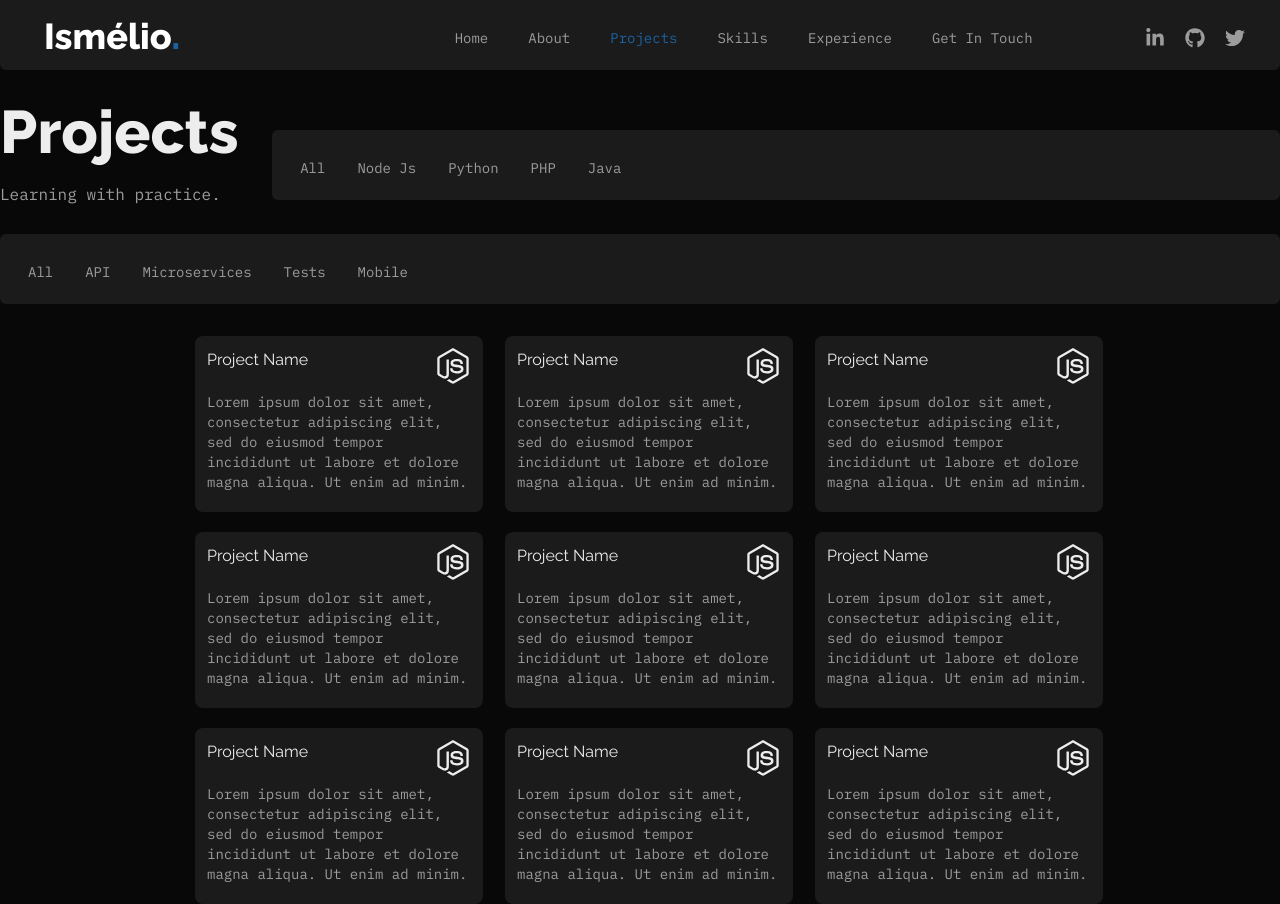
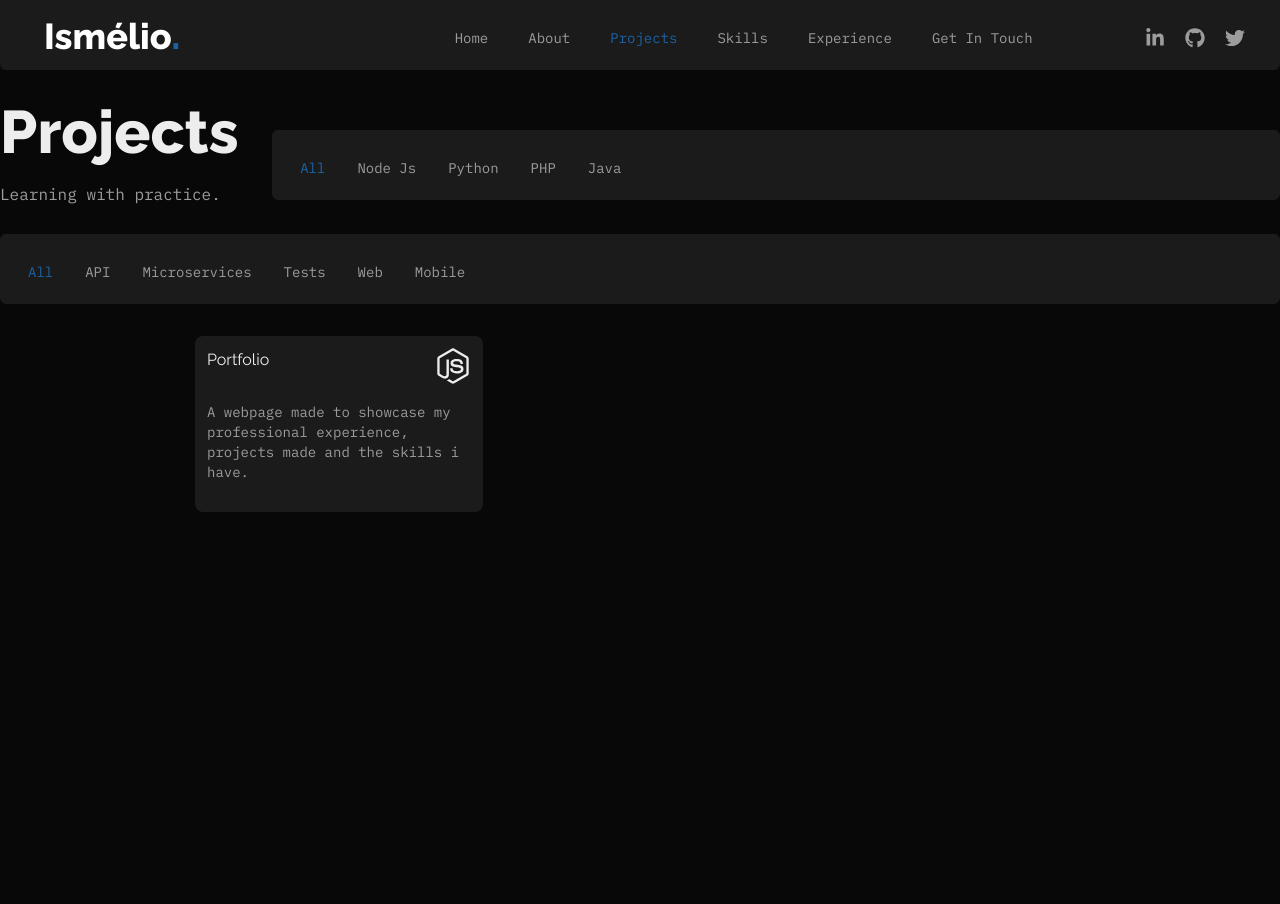
Before and after one commit to Cori-YS/portfolio, a Next.js app: page /projects in a window 1280 px wide. Shown: the top 904 px of the page. After the commit the page ends 800 px from the top, so only its background shows below. Built offline with nearby package versions, Linux system fonts and the light colour scheme.

Commit message:
feat: update projects page

```diff
--- /dev/null
+++ b/src/app/data/languages.ts
@@ -0,0 +1,20 @@
+const languages = [
+  {
+    name: 'Node Js',
+    tag: 'nodejs',
+  },
+  {
+    name: 'Python',
+    tag: 'python',
+  },
+  {
+    name: 'PHP',
+    tag: 'php',
+  },
+  {
+    name: 'Java',
+    tag: 'java',
+  },
+];
+
+export { languages };
--- /dev/null
+++ b/src/app/data/projects/index.ts
@@ -0,0 +1,17 @@
+import portfolio from './portfolio';
+
+export type PersonalProject = {
+  id: string;
+  title: string;
+  shortDescription: string;
+  longDescription: string;
+  githubLink: string;
+  demoLink?: string;
+  iconId: string;
+  tags: string[];
+  languages: string[];
+};
+
+const projects = [portfolio];
+
+export { projects };
--- /dev/null
+++ b/src/app/data/projects/portfolio.ts
@@ -0,0 +1,16 @@
+import { PersonalProject } from '.';
+
+const portfolio: PersonalProject = {
+  id: '4694594686',
+  title: 'Portfolio',
+  shortDescription:
+    'A webpage made to showcase my professional experience, projects made and the skills i have.',
+  longDescription:
+    'A webpage made to showcase my professional experience, projects made and the skills i have.',
+  githubLink: '',
+  iconId: '',
+  tags: ['web'],
+  languages: ['nodejs'],
+};
+
+export default portfolio;
--- /dev/null
+++ b/src/app/data/tags.ts
@@ -0,0 +1,24 @@
+const tags = [
+  {
+    name: 'API',
+    tag: 'api',
+  },
+  {
+    name: 'Microservices',
+    tag: 'microservices',
+  },
+  {
+    name: 'Tests',
+    tag: 'tests',
+  },
+  {
+    name: 'Web',
+    tag: 'web',
+  },
+  {
+    name: 'Mobile',
+    tag: 'mobile',
+  },
+];
+
+export { tags };
--- a/src/app/projects/page.tsx
+++ b/src/app/projects/page.tsx
@@ -1,62 +1,123 @@
+'use client';
+
+import Link from 'next/link';
+import clsx from 'clsx';
+import { languages } from '../data/languages';
+import { projects } from '../data/projects';
+import { tags } from '../data/tags';
 import { Project } from '../ui/projects/project';
+import { usePathname, useSearchParams } from 'next/navigation';
+import { useCallback } from 'react';
 
 export default function Projects() {
+  const pathname = usePathname();
+  const searchParams = useSearchParams();
+
+  // Get a new searchParams string by merging the current
+  // searchParams with a provided key/value pair
+  const createQueryString = useCallback(
+    (name: string, value: string) => {
+      const params = new URLSearchParams(searchParams.toString());
+      params.set(name, value);
+
+      return params.toString();
+    },
+    [searchParams]
+  );
+
+  const removeQueryParam = (name: string) => {
+    const params = new URLSearchParams(searchParams.toString());
+    params.delete(name);
+    console.log(params.toString());
+    return params.toString();
+  };
+
   return (
     <div className='lg:w-[1380] md:mx-auto'>
       <div className='md:flex md:mt-8'>
-        <div className='md:w-[350px]'>
-          <h1 className='font-sans font-extrabold text-3xl md:text-6xl md:pb-5'>
+        <div className='md:w-[350px] md:pl-5 lg:p-0'>
+          <h1 className='font-sans font-extrabold text-3xl md:text-4xl md:pb-5 lg:text-6xl'>
             Projects
           </h1>
           <p className='font-mono text-gray-text text-nowrap'>
             Learning with practice.
           </p>
         </div>
-        <div className='flex overflow-x-auto whitespace-nowrap space-x-8 p-4 scrollbar-hide hover:scrollbar-default bg-gray font-mono text-gray-text text-sm md:rounded-md w-full md:p-7 md:mt-7 md:h-[70px]'>
-          <a href='#' className='hover:text-blue'>
+        <div className='flex overflow-x-auto whitespace-nowrap space-x-8 p-4 scrollbar-hide hover:scrollbar-default bg-gray font-mono text-gray-text text-sm w-full md:p-7 md:h-[70px] md:mt-3 md:rounded-l-md lg:mt-7 lg:rounded-md'>
+          <a
+            href={pathname + '?' + removeQueryParam('language')}
+            className={clsx('hover:text-light-blue', {
+              'text-blue': searchParams.get('language') === null,
+            })}
+          >
             All
           </a>
-          <a href='#' className='hover:text-blue'>
-            Node Js
-          </a>
-          <a href='#' className='hover:text-blue'>
-            Python
-          </a>
-          <a href='#' className='hover:text-blue'>
-            PHP
-          </a>
-          <a href='#' className='hover:text-blue'>
-            Java
-          </a>
+          {languages.map((language) => {
+            return (
+              <a
+                key={language.tag}
+                href={
+                  pathname + '?' + createQueryString('language', language.tag)
+                }
+                className={clsx('hover:text-light-blue', {
+                  'text-blue': searchParams.get('language') === language.tag,
+                })}
+              >
+                {language.name}
+              </a>
+            );
+          })}
         </div>
       </div>
-      <div className='flex overflow-x-auto mt-3 whitespace-nowrap space-x-8 p-4 scrollbar-hide hover:scrollbar-default bg-gray font-mono text-gray-text text-sm md:rounded-md w-full md:p-7 md:mt-7 md:h-[70px]'>
-        <a href='#' className='hover:text-blue'>
+      <div className='flex overflow-x-auto mt-3 whitespace-nowrap space-x-8 p-4 scrollbar-hide hover:scrollbar-default bg-gray font-mono text-gray-text text-sm lg:rounded-md w-full md:p-7 md:mt-7 md:h-[70px]'>
+        <a
+          href={pathname + '?' + removeQueryParam('tag')}
+          className={clsx('hover:text-light-blue', {
+            'text-blue': searchParams.get('tag') === null,
+          })}
+        >
           All
         </a>
-        <a href='#' className='hover:text-blue'>
-          API
-        </a>
-        <a href='#' className='hover:text-blue'>
-          Microservices
-        </a>
-        <a href='#' className='hover:text-blue'>
-          Tests
-        </a>
-        <a href='#' className='hover:text-blue'>
-          Mobile
-        </a>
+        {tags.map((tag) => {
+          return (
+            <a
+              key={tag.tag}
+              href={pathname + '?' + createQueryString('tag', tag.tag)}
+              className={clsx('hover:text-light-blue', {
+                'text-blue': searchParams.get('tag') === tag.tag,
+              })}
+            >
+              {tag.name}
+            </a>
+          );
+        })}
       </div>
       <div className='sm:grid sm:grid-cols-2 sm:mx-auto sm:mt-3 md:grid-cols-3 lg:w-[930px]'>
-        <Project />
-        <Project />
-        <Project />
-        <Project />
-        <Project />
-        <Project />
-        <Project />
-        <Project />
-        <Project />
+        {projects.map((project) => {
+          const tag = searchParams.get('tag');
+          const language = searchParams.get('language');
+          console.log(language, tag);
+          if (
+            (!language && !tag) ||
+            (!language && tag && project.tags.includes(tag)) ||
+            (language && !tag && project.languages.includes(language)) ||
+            (language &&
+              tag &&
+              project.languages.includes(language) &&
+              project.tags.includes(tag))
+          ) {
+            return (
+              <Link
+                key={project.id}
+                className='hover:text-blue'
+                href={pathname + '?' + createQueryString('project', project.id)}
+              >
+                {' '}
+                <Project key={project.id} project={project} />{' '}
+              </Link>
+            );
+          }
+        })}
       </div>
     </div>
   );
--- a/src/app/ui/projects/project.tsx
+++ b/src/app/ui/projects/project.tsx
@@ -1,13 +1,13 @@
+import { PersonalProject } from '@/app/data/projects';
 import { FaNodeJs } from 'react-icons/fa';
 
-export function Project() {
+export function Project({ project }: { project: PersonalProject }) {
   return (
     <div className='grid grid-cols-2 gap-0 h-44 bg-gray p-3 rounded-lg sm:w-72 m-5 md:mb-0'>
-      <h1 className='font-sans'>Project Name</h1>
+      <h1 className='font-sans'>{project.title}</h1>
       <FaNodeJs className='text-4xl justify-self-end' />
       <p className='col-span-2 mt-0 pt-0 font-mono text-sm text-gray-text'>
-        Lorem ipsum dolor sit amet, consectetur adipiscing elit, sed do eiusmod
-        tempor incididunt ut labore et dolore magna aliqua. Ut enim ad minim.
+        {project.shortDescription}
       </p>
     </div>
   );
```
